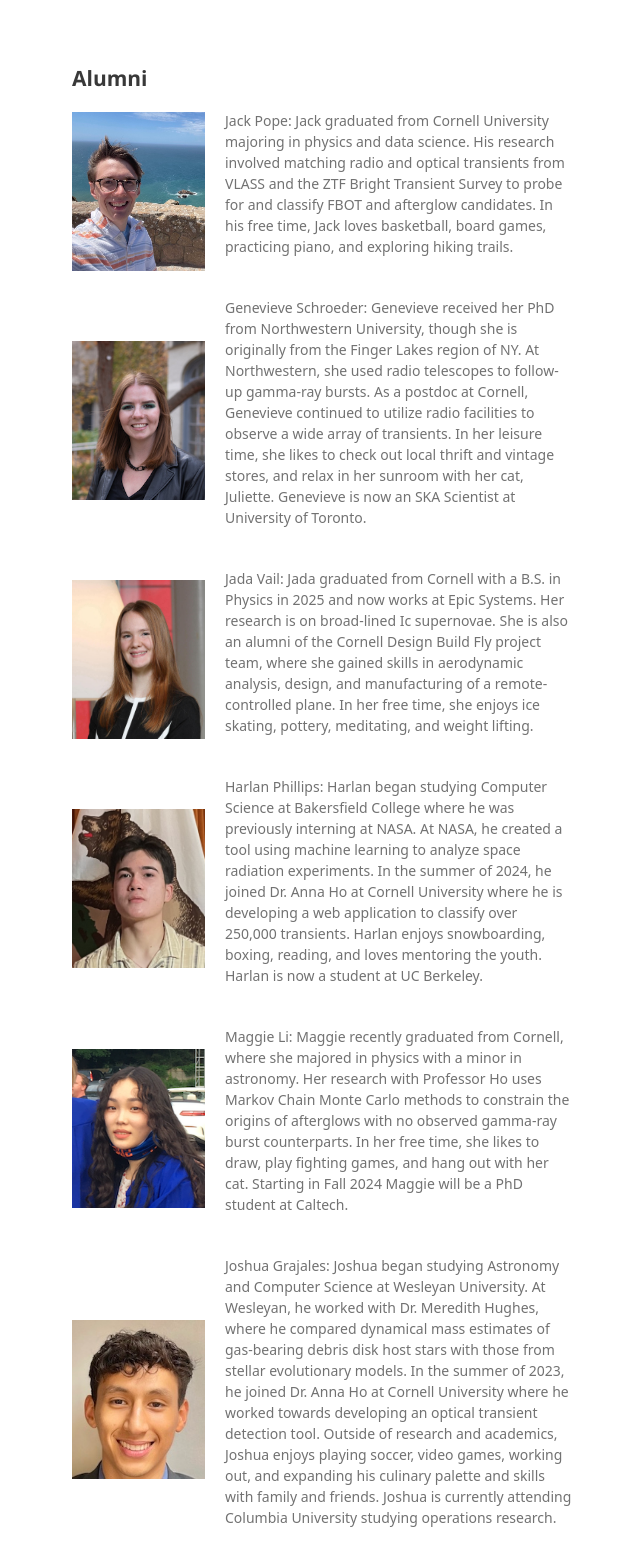
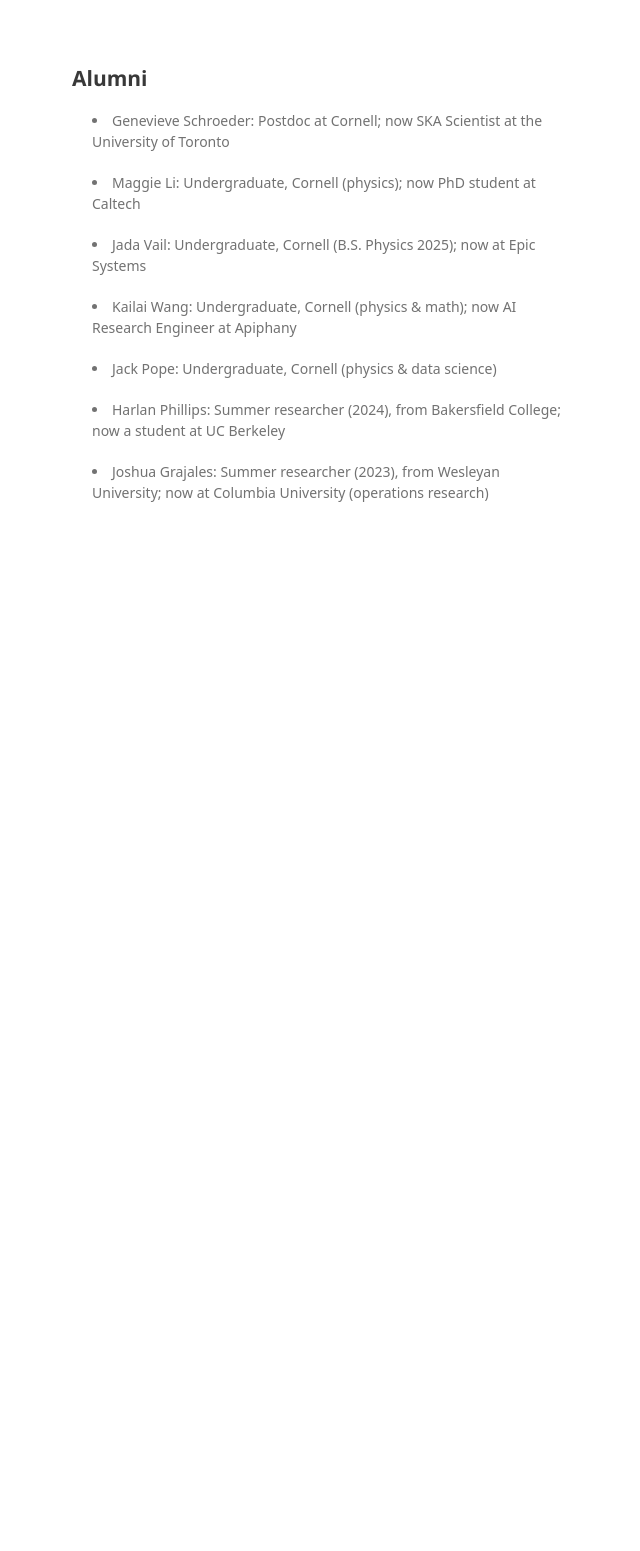
Before and after one commit to annayqho/annayqho.github.io, a plain HTML site: page group.html in a window 1280 px wide. Shown: the part 2721-4272 px from the top of the page, without its empty margins (498-1138 px from the left). After the commit the page ends 3294 px from the top, so only its background shows below. Drawn offline with Linux system fonts and the light colour scheme; a web font is replaced by a local one.

Commit message:
condense alumni section

```diff
--- a/group.html
+++ b/group.html
@@ -172,75 +172,18 @@
 
       <section>
         <h2>
-            <a id="undergrad" class="anchor" href="#undergrad" aria-hidden="true"><span aria-hidden="true" class="octicon octicon-link"></span></a>Alumni
+            <a id="alumni" class="anchor" href="#alumni" aria-hidden="true"><span aria-hidden="true" class="octicon octicon-link"></span></a>Alumni
         </h2>
 
-        <div class="row">
-            <div class="image">
-                <img src="images/jack.jpg" alt="">
-            </div>
-            <div class="text">
-                <p> Jack Pope: Jack graduated from Cornell University majoring in physics and data science. His research involved matching radio and optical transients from VLASS and the ZTF Bright Transient Survey to probe for and classify FBOT and afterglow candidates. In his free time, Jack loves basketball, board games, practicing piano, and exploring hiking trails.
-                </p>
-            </div>
-        </div>
-
-        <div class="row">
-            <div class="image">
-                <img src="images/genevieve.jpeg" alt="">
-            </div>
-            <div class="text">
-                <p>Genevieve Schroeder: Genevieve received her PhD from Northwestern University, though she is originally from the Finger Lakes region of NY. At Northwestern, she used radio telescopes to follow-up gamma-ray bursts. As a postdoc at Cornell, Genevieve continued to utilize radio facilities to observe a wide array of transients. In her leisure time, she likes to check out local thrift and vintage stores, and relax in her sunroom with her cat, Juliette. Genevieve is now an SKA Scientist at University of Toronto.
-            </div>
-        </div>
-
-        <div class="row">
-            <div class="image">
-                <img src="images/jada_cropped.jpg" alt="">
-            </div>
-            <div class="text">
-                <p> Jada Vail: Jada graduated from Cornell with a B.S. in Physics in 2025 and now works at Epic Systems. Her research is on broad-lined Ic supernovae. She is also an alumni of the Cornell Design Build Fly project team, where she gained skills in aerodynamic analysis, design, and manufacturing of a remote-controlled plane. In her free time, she enjoys ice skating, pottery, meditating, and weight lifting.
-                </p>
-            </div>
-        </div>
-
-
-
-        <div class="row">
-            <div class="image">
-                <img src="images/harlan_cropped.jpg" alt="">
-            </div>
-            <div class="text">
-                <p> Harlan Phillips: Harlan began studying Computer Science at Bakersfield College where he was previously interning at NASA. At NASA, he created a tool using machine learning to analyze space radiation experiments. In the summer of 2024, he joined Dr. Anna Ho at Cornell University where he is developing a web application to classify over 250,000 transients. Harlan enjoys snowboarding, boxing, reading, and loves mentoring the youth. Harlan is now a student at UC Berkeley.
-                </p>
-            </div>
-        </div>
-
-        <div class="row">
-            <div class="image">
-                <img src="images/Maggie.png" alt="">
-            </div>
-            <div class="text">
-                <p>Maggie Li: Maggie recently graduated from Cornell, where she majored in physics with a minor in astronomy. Her research with Professor Ho uses Markov Chain Monte Carlo methods to constrain the origins of afterglows with no observed gamma-ray burst counterparts. In her free time, she likes to draw, play fighting games, and hang out with her cat. Starting in Fall 2024 Maggie will be a PhD student at Caltech. </p>
-            </div>
-        </div>
-
-        <div class="row">
-            <div class="image">
-                <img src="images/Josh.jpg" alt="">
-            </div>
-            <div class="text">
-                <p>Joshua Grajales: Joshua began studying Astronomy and Computer Science at Wesleyan University. At Wesleyan, he worked with Dr. Meredith Hughes, where he compared dynamical mass estimates of gas-bearing debris disk host stars with those from stellar evolutionary models. In the summer of 2023, he joined Dr. Anna Ho at Cornell University where he worked towards developing an optical transient detection tool. Outside of research and academics, Joshua enjoys playing soccer, video games, working out, and expanding his culinary palette and skills with family and friends. Joshua is currently attending Columbia University studying operations research.</p>
-            </div>
-        </div>
-
-        <div class="row">
-            <div class="image">
-                <img src="images/Kailai.png" alt="">
-            </div>
-            <div class="text">
-        <p>  Kailai Wang: Kailai graduated from Cornell majoring in physics and math and minoring in computer science. He worked on performing photometry and cataloging optical observations of gamma-ray bursts (GRBs) with the Palomar 60-inch telescope. Outside of research, he enjoys badminton, singing, and hanging out with friends. Kailai is now an AI Research Engineer at Apiphany. </p>
-    </div>
+        <ul>
+            <li>Genevieve Schroeder: Postdoc at Cornell; now SKA Scientist at the University of Toronto</li>
+            <li>Maggie Li: Undergraduate, Cornell (physics); now PhD student at Caltech</li>
+            <li>Jada Vail: Undergraduate, Cornell (B.S. Physics 2025); now at Epic Systems</li>
+            <li>Kailai Wang: Undergraduate, Cornell (physics &amp; math); now AI Research Engineer at Apiphany</li>
+            <li>Jack Pope: Undergraduate, Cornell (physics &amp; data science)</li>
+            <li>Harlan Phillips: Summer researcher (2024), from Bakersfield College; now a student at UC Berkeley</li>
+            <li>Joshua Grajales: Summer researcher (2023), from Wesleyan University; now at Columbia University (operations research)</li>
+        </ul>
 
       </section>
 
```
